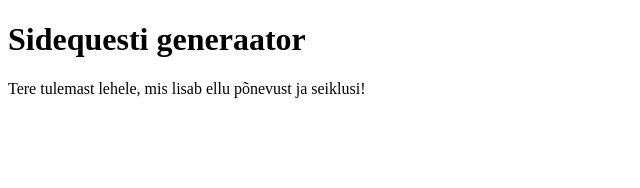
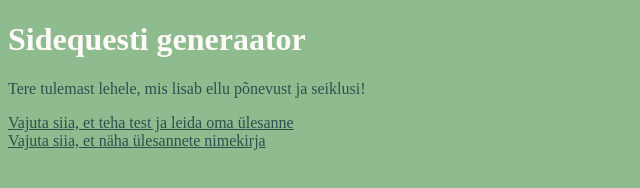
Before and after one commit to amadnaa/anuma, a plain HTML site: page index.html in a window 1280 px wide. Shown: the whole page, without its empty margins (0-640 px from the left). Drawn offline with Linux system fonts and the light colour scheme.

Commit message:
Lisa style.css

```diff
--- a/index.html
+++ b/index.html
@@ -3,9 +3,13 @@
 <head>
     <meta charset="UTF-8">
     <meta name="viewport" content="width=device-width, initial-scale=1.0">
-    <title>Sidequest</title>
+    <link rel="stylesheet" type="text/css" href="style.css">
+    <title>Pealeht</title>
 </head>
 <body>
     <h1>Sidequesti generaator</h1>
     <p>Tere tulemast lehele, mis lisab ellu põnevust ja seiklusi!</p>
+    <p>
+    <a href="quiz.html">Vajuta siia, et teha test ja leida oma ülesanne</a><br>
+    <a href="sidequestid.html">Vajuta siia, et näha ülesannete nimekirja</a></p>
 </body></html>
--- /dev/null
+++ b/style.css
@@ -0,0 +1,16 @@
+body {background-color: DarkSeaGreen;}
+h1 {
+    color: Snow;
+}
+
+p {
+    color: DarkSlateGrey;
+}
+
+a {
+    color: DarkSlateGrey;
+}
+
+ul {
+    color: DarkSlateGrey;
+}
```
Also changed, not shown: quiz.html (+1 -0 lines), sidequestid.html (+1 -0 lines).
